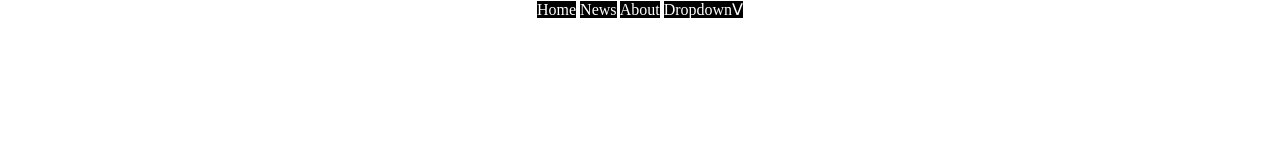
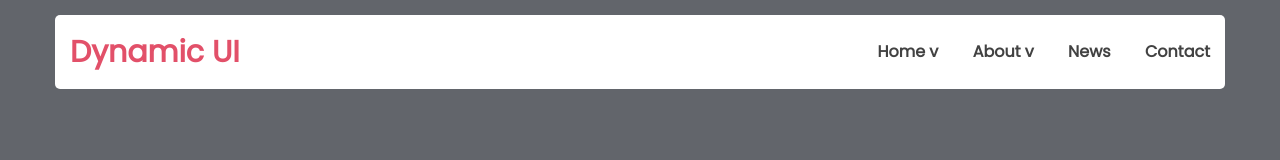
Before and after one commit to maj-rf/ddmenu, a plain HTML site: page index.html in a window 1280 px wide. Drawn offline with Linux system fonts and the light colour scheme.

Commit message:
update subtree

```diff
--- a/index.html
+++ b/index.html
@@ -8,19 +8,44 @@
     <title>Document</title>
 </head>
 <body>
-    <div class="navbar">
-        <a href="#">Home</a>
-        <a href="#">News</a>
-        <a href="#">About</a>
-        <a href="#" id ="dropdown">Dropdownᐯ</a>
-        <!-- ᐱ -->
-        <div class="content">
-            <a href="#">This</a>
-            <a href="#">Is A</a>
-            <a href="#">Dropdown</a>
-            <a href="#">Menu</a>
+    <header class="header">
+        <div class="container">
+
+            <div class="header-main">
+                <div class="logo"><a href="#">Dynamic UI</a></div>
+                <nav class="nav-menu">
+                    <ul class="menu">
+                        <li class="menu-item">
+                            <a href="#" id="home">Home v</a>
+                            <ul class="sub-menu" id="home-content">
+                                <li class="menu-item"><a href="#">This</a></li>
+                                <li class="menu-item"><a href="#">Is A</a></li>
+                                <li class="menu-item"><a href="#">Dropdown</a></li>
+                                <li class="menu-item"><a href="#">Menu</a></li>
+                            </ul>
+                        </li>
+                        <li class="menu-item">
+                            <a href="#" id="about">About v</a>
+                            <ul class="sub-menu" id="about-content">
+                                <li class="menu-item"><a href="#">This</a></li>
+                                <li class="menu-item"><a href="#">Is Another</a></li>
+                                <li class="menu-item"><a href="#">Dropdown</a></li>
+                                <li class="menu-item"><a href="#">Menu</a></li>
+                            </ul>
+                        </li>
+                        <li class="menu-item">
+                            <a href="#">News</a>
+                        </li>
+                        <li class="menu-item">
+                            <a href="#">Contact</a>
+                        </li>
+                    </ul>
+                </nav>
+            </div>
+
         </div>
-    </div>
+    </header>
+
     <script src="main.js"></script>
 </body>
 </html>
--- a/main.js
+++ b/main.js
@@ -15,7 +15,7 @@
   \**********************/
 /***/ (() => {
 
-eval("const dropdown = document.querySelector('#dropdown');\nconst dropdownContent = document.querySelector('.content');\ndropdownContent.style.display = 'none';\n\ndropdown.addEventListener('click', (e) => {\n  e.preventDefault();\n  if (dropdownContent.style.display === 'none') {\n    dropdownContent.style.display = 'block';\n    dropdownContent.style.position = 'absolute';\n    dropdownContent.style.overflow = 'auto';\n    dropdownContent.style.zIndex = '1';\n    dropdownContent.style.marginLeft = '52%';\n  } else dropdownContent.style.display = 'none';\n});\n\n\n//# sourceURL=webpack://ddmenu/./src/index.js?");
+eval("const aElements = document.querySelectorAll('a');\nconst homeContent = document.querySelector('#home-content');\nconst aboutContent = document.querySelector('#about-content');\nconst clearActive = () => {\n  homeContent.style.display = 'none';\n  aboutContent.style.display = 'none';\n  aboutContent.classList.remove('active');\n  homeContent.classList.remove('active');\n  homeContent.parentElement.childNodes[1].innerText = 'Home v';\n  aboutContent.parentElement.childNodes[1].innerText = 'About v';\n};\nclearActive();\naElements.forEach((a) => {\n  a.addEventListener('click', (e) => {\n    if (e.target.id === 'home') {\n      if (homeContent.style.display === 'none') {\n        clearActive();\n        e.target.innerText = 'Home ^';\n        homeContent.style.display = 'block';\n        homeContent.classList.toggle('active');\n      } else {\n        clearActive();\n      }\n    } else if (e.target.id === 'about') {\n      if (aboutContent.style.display === 'none') {\n        clearActive();\n        e.target.innerText = 'About ^';\n        aboutContent.style.display = 'block';\n        aboutContent.classList.toggle('active');\n      } else {\n        clearActive();\n      }\n    }\n  });\n});\n\n\n//# sourceURL=webpack://ddmenu/./src/index.js?");
 
 /***/ })
 
--- a/styles/style.css
+++ b/styles/style.css
@@ -1,17 +1,103 @@
+@import url('https://fonts.googleapis.com/css2?family=Poppins&display=swap');
+
 * {
-    text-align: center;
     margin: 0;
     padding: 0;
+    box-sizing: border-box;
 }
-.navBar {
+body {
+    min-height: 100vh;
+    width: 100%;
+    background: rgb(98, 101, 107);
+    line-height: 1.5;
+    font-family: 'Poppins', sans-serif;
+    font-weight: 500;
+}
+.header{
+    position: absolute;
+    width: 100%;
+    left: 0;
+    top: 0;
+    padding: 15px;
+}
+.header-main{
+    background-color: #ffffff;
+    display: flex;
+    justify-content: space-between;
+    align-items: center;
+    padding: 10px 0;
+    border-radius: 5px;
+}
+.header .logo{ /*logo container*/
+    padding: 0 15px;
+}
+.header .logo a{ /*logo link/text*/
+    font-size: 30px;
+    color: rgb(226, 80, 105);
+    font-weight: 800;
+}
+.header .nav-menu{ /*nav container */
+    padding: 0 15px;
+}
+.header .menu > .menu-item{  /*menu items of class menu in class header*/
     display: inline-block;
+    margin-left: 30px;
     position: relative;
 }
-a {
-    text-decoration: none;
-    background-color: black;
-    color: white;
+.header .menu > .menu-item > a{ /*text links from header*/
+    display: block;
+    padding: 15px 0;
+    color: #424242;
+    font-weight: 600;
+    transition: all 0.3s ease;
 }
-.content a {
+.header .menu > .menu-item > a:hover,
+.header .menu > .menu-item > .sub-menu > .menu-item > a:hover{
+    color: rgb(226, 80, 105);
+}
+/* .header .menu > .menu-item > .sub-menu{
+    box-shadow: 0 0 10px rgba(0, 0, 0, 2);
+    width: 200px;
+    position: absolute;
+    left: 0;
+    top: 100%;
+    background-color: #ffffff;
+    border-top: solid 5px rgb(226, 80, 105);
+    transform: translate(20px);
+    transition: all 0.3s ease;
+} */
+.header .menu > .menu-item:hover > .sub-menu{ /*hover effect for ul to li container */
+    transform: translateY(0);
+}
+.header .menu > .menu-item > .sub-menu > .menu-item{ /*drop li cont*/
     display: block;
 }
+.header .menu > .menu-item > .sub-menu > .menu-item > a{ /*dropdown li*/
+    display: block;
+    padding: 10px 20px;
+    font-size: 16px;
+    font-weight: 600;
+    color: black;
+    transition: all 0.3s ease;
+}
+.container{
+    max-width: 1170px;
+    margin: auto;
+}
+ul {
+    list-style: none;
+}
+a{
+    text-decoration: none;
+}
+.active{
+    box-shadow: 0 0 10px rgba(0, 0, 0, 2);
+    width: 200px;
+    position: absolute;
+    left: 0;
+    top: 100%;
+    background-color: #ffffff;
+    border-top: solid 5px rgb(226, 80, 105);
+    transform: translate(10px);
+    transition: all 0.3s ease;
+}
```
